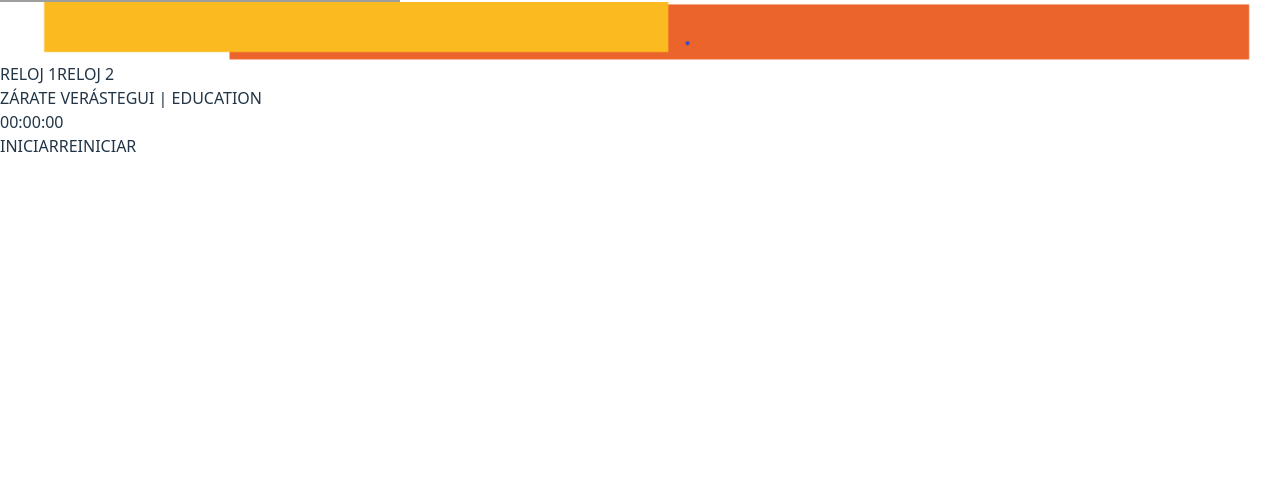
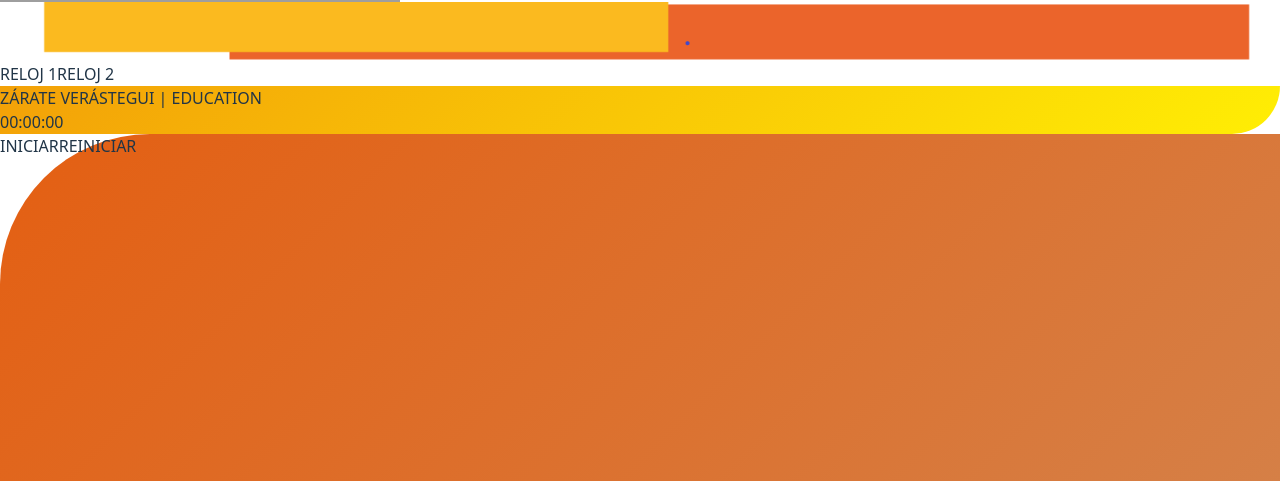
Before and after one commit to NicoleRocio/Cronometro, a React app in the folder Cronometro/: page / in a window 1280 px wide. Shown: the part 885-1366 px from the top of the page. Before the commit the page ends 1043 px from the top, so only its background shows below. Built offline with nearby package versions, Linux system fonts and the light colour scheme; grey boxes are pictures that could not be loaded; the HTML template or start-up script is replaced by a standard one.

Commit message:
actualice fondos y tamaños

```diff
--- a/Cronometro/src/App.jsx
+++ b/Cronometro/src/App.jsx
@@ -22,7 +22,7 @@ export default function App() {
         <img
           src={logo2}
           alt="Logo Derecho"
-          className="w-[220px] sm:w-[320px] object-contain"
+          className="w-[300px] sm:w-[400px] object-contain"
         />
       </div>
 
@@ -30,16 +30,16 @@ export default function App() {
       <div className="flex flex-col md:flex-row items-center justify-center w-full h-full max-w-[1600px] mx-auto px-6 md:px-10 gap-6">
 
         {/* 📸 Imagen de alumnos + tira */}
-        <div className="hidden md:flex flex-col items-center justify-center flex-1 relative scale-90">
+        <div className="hidden md:flex flex-col items-center justify-center flex-1 relative scale-110">
           <img
             src={alumnos}
             alt="Alumnos"
-            className="w-[600px] h-auto object-contain pointer-events-none select-none"
+            className="w-[800px] h-auto object-contain pointer-events-none select-none"
           />
           <img
             src={tira}
             alt="Tira institucional"
-            className="w-[600px] h-auto object-cover pointer-events-none select-none absolute bottom-[40px] left-1/2 -translate-x-1/2"
+            className="w-[800px] h-auto object-cover pointer-events-none select-none absolute bottom-[0px] left-1/2 -translate-x-1/2"
           />
         </div>
 
@@ -50,7 +50,7 @@ export default function App() {
             <button
               type="button"
               onClick={() => setRelojSeleccionado("Reloj 1")}
-              className={`px-6 py-3 rounded-xl text-xl font-extrabold shadow-md transition-all ${
+              className={`px-10 py-5 rounded-xl text-3xl font-extrabold shadow-md transition-all ${
                 relojSeleccionado === "Reloj 1"
                   ? "bg-yellow-400 text-white"
                   : "bg-white text-orange-700 hover:bg-blue-100"
@@ -61,7 +61,7 @@ export default function App() {
             <button
               type="button"
               onClick={() => setRelojSeleccionado("Reloj 2")}
-              className={`px-6 py-3 rounded-xl text-xl font-extrabold shadow-md transition-all ${
+              className={`px-10 py-5 rounded-xl text-3xl font-extrabold shadow-md transition-all ${
                 relojSeleccionado === "Reloj 2"
                   ? "bg-yellow-400 text-white"
                   : "bg-white text-orange-700 hover:bg-blue-100"
--- a/Cronometro/src/libs/components/Cronometro.jsx
+++ b/Cronometro/src/libs/components/Cronometro.jsx
@@ -70,12 +70,18 @@ export default function Cronometro({ nombre, minutosMax = 0, segundosMax = 0, al
 
   return (
     <div className="relative z-50 flex flex-col items-center justify-center text-center space-y-8 w-full">
-      {/* 🕒 Contenedor principal del cronómetro */}
-      <div className="bg-white/20 backdrop-blur-md rounded-2xl p-8 shadow-2xl w-full max-w-4xl flex flex-col justify-center items-center space-y-4">
+
+      {/* 🕒 Contenedor principal del cronómetro con curva inferior derecha */}
+      <div
+        className="backdrop-blur-md p-8 shadow-2xl w-full max-w-4xl flex flex-col justify-center items-center space-y-4 overflow-hidden"
+        style={{
+          background: "linear-gradient(135deg, #f3a108ff, #ffee04ff)",
+          borderRadius: "0 0 150px 0",
+        }}
+      >
         {/* 🔹 Texto superior dentro del cronómetro */}
         <h1 className="text-3xl font-extrabold text-white text-center tracking-widest drop-shadow-lg">
-          ZÁRATE VERÁSTEGUI{" "}
-          <span className="text-sky-300">| EDUCATION</span>
+          ZÁRATE VERÁSTEGUI <span className="text-sky-300">| EDUCATION</span>
         </h1>
 
         {/* ⏱ Tiempo */}
@@ -84,48 +90,55 @@ export default function Cronometro({ nombre, minutosMax = 0, segundosMax = 0, al
         </div>
       </div>
 
-      {/* ⚙️ Contenedor de mensajes y botones */}
-      <div className="bg-white/10 backdrop-blur-sm rounded-2xl p-8 shadow-lg w-full max-w-4xl flex flex-col items-center justify-center space-y-8">
-
+      {/* ⚙️ Contenedor de mensajes y botones con curva superior izquierda */}
+      <div
+        className="bg-white/10 backdrop-blur-sm p-8 shadow-lg w-full max-w-4xl flex flex-col items-center justify-between space-y-8 overflow-hidden"
+        style={{
+          background: "linear-gradient(135deg, #e45f12ff, #c95a10c5)",
+          borderRadius: "150px 0 0 0",
+          minHeight: "350px", // 🔹 Mantiene el tamaño estable del fondo
+          transition: "all 0.3s ease-in-out",
+        }}
+      >
         {/* 🟧 Mensajes individuales */}
+        <div className="flex flex-wrap justify-center items-center gap-6 min-h-[150px]">
           {mostroMaximo && (
-          <div className="flex flex-wrap justify-center items-center gap-6">
+            <>
               {/* Tiempo máximo */}
-            <div className="bg-white/20 backdrop-blur-md rounded-xl px-6 py-4 shadow-inner text-white text-xl font-semibold drop-shadow-md flex flex-col items-center min-w-[220px]">
-              <span className="text-orange-400 font-extrabold"> TIEMPO MÁXIMO</span>
+              <div className="bg-white/20 backdrop-blur-md rounded-xl px-4 py-8 shadow-inner text-white text-4xl font-semibold drop-shadow-md flex flex-col items-center min-w-[220px]">
+                <span className="text-white font-extrabold"> TIEMPO MÁXIMO</span>
                 <span>{formatTiempo(tiempoMax)}</span>
               </div>
 
               {/* Tiempo total */}
               {pausado && (
-              <div className="bg-white/20 backdrop-blur-md rounded-xl px-6 py-4 shadow-inner text-white text-xl font-semibold drop-shadow-md flex flex-col items-center min-w-[220px]">
-                <span className="text-orange-400 font-extrabold"> TIEMPO TOTAL</span>
+                <div className="bg-white/20 backdrop-blur-md rounded-xl px-4 py-8 shadow-inner text-white text-4xl font-semibold drop-shadow-md flex flex-col items-center min-w-[220px]">
+                  <span className="text-white font-extrabold"> TIEMPO TOTAL</span>
                   <span>{formatTiempo(tiempo)}</span>
                 </div>
               )}
 
               {/* Diferencia */}
               {pausado && (
-              <div className="bg-white/20 backdrop-blur-md rounded-xl px-6 py-4 shadow-inner text-white text-xl font-semibold drop-shadow-md flex flex-col items-center min-w-[220px]">
-                <span className="text-orange-400 font-extrabold"> DIFERENCIA</span>
+                <div className="bg-white/20 backdrop-blur-md rounded-xl px-4 py-8 shadow-inner text-white text-4xl font-semibold drop-shadow-md flex flex-col items-center min-w-[220px]">
+                  <span className="text-white font-extrabold"> DIFERENCIA</span>
                   <span
-                  className={`${
-                    diferencia > 0 ? "text-white" : "text-green-300"
-                  }`}
+                    className={`${diferencia > 0 ? "text-white" : "text-green-300"}`}
                   >
                     {diferenciaTexto}
                   </span>
                 </div>
               )}
+            </>
+          )}
         </div>
-        )}
 
         {/* 🔘 Botones */}
         <div className="flex gap-6">
           <button
             type="button"
             onClick={iniciarPausar}
-            className={`px-8 py-3 rounded-xl text-2xl font-extrabold transition-all shadow-md ${
+            className={`px-10 py-5 rounded-xl text-3xl font-extrabold transition-all shadow-md ${
               corriendo
                 ? "bg-red-700 hover:bg-red-700 text-white"
                 : "bg-yellow-400 hover:bg-yellow-500 text-white"
@@ -137,7 +150,7 @@ export default function Cronometro({ nombre, minutosMax = 0, segundosMax = 0, al
           <button
             type="button"
             onClick={reiniciar}
-            className="px-8 py-3 rounded-xl text-2xl font-extrabold bg-orange-500 hover:bg-orange-600 text-white shadow-md"
+            className="px-10 py-5 rounded-xl text-3xl font-extrabold bg-orange-500 hover:bg-orange-600 text-white shadow-md"
           >
             REINICIAR
           </button>
```
Lines whose indentation alone changed are shown as unchanged.
